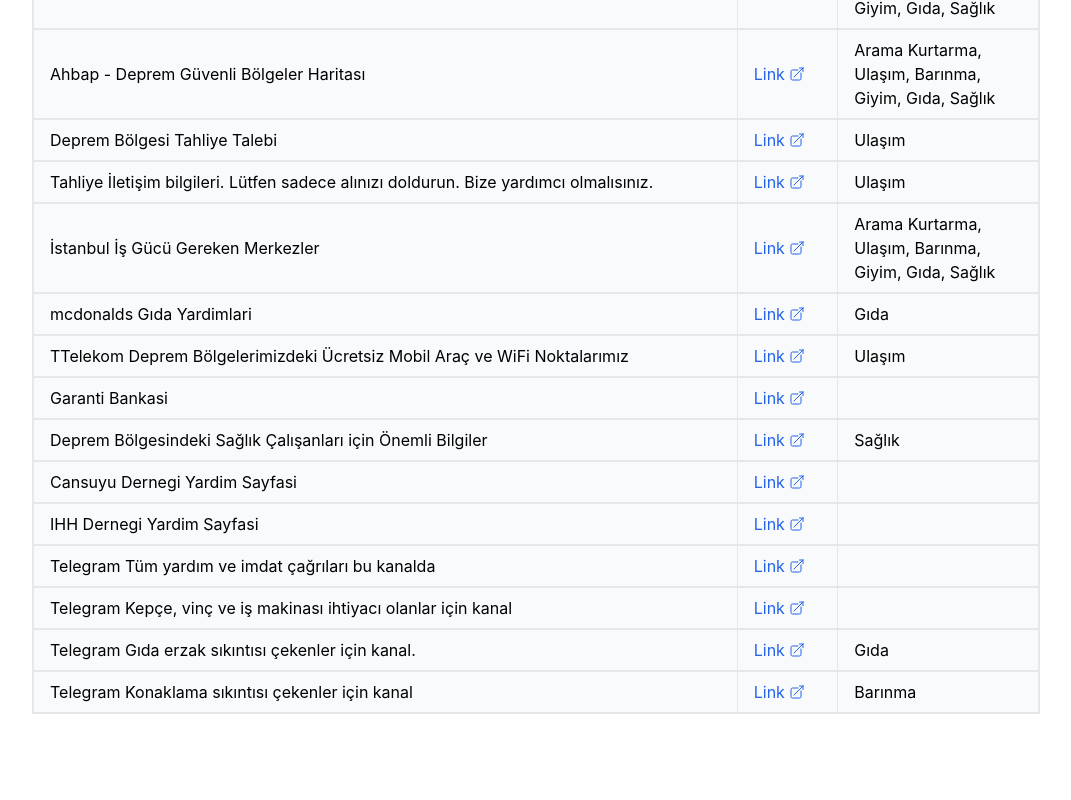
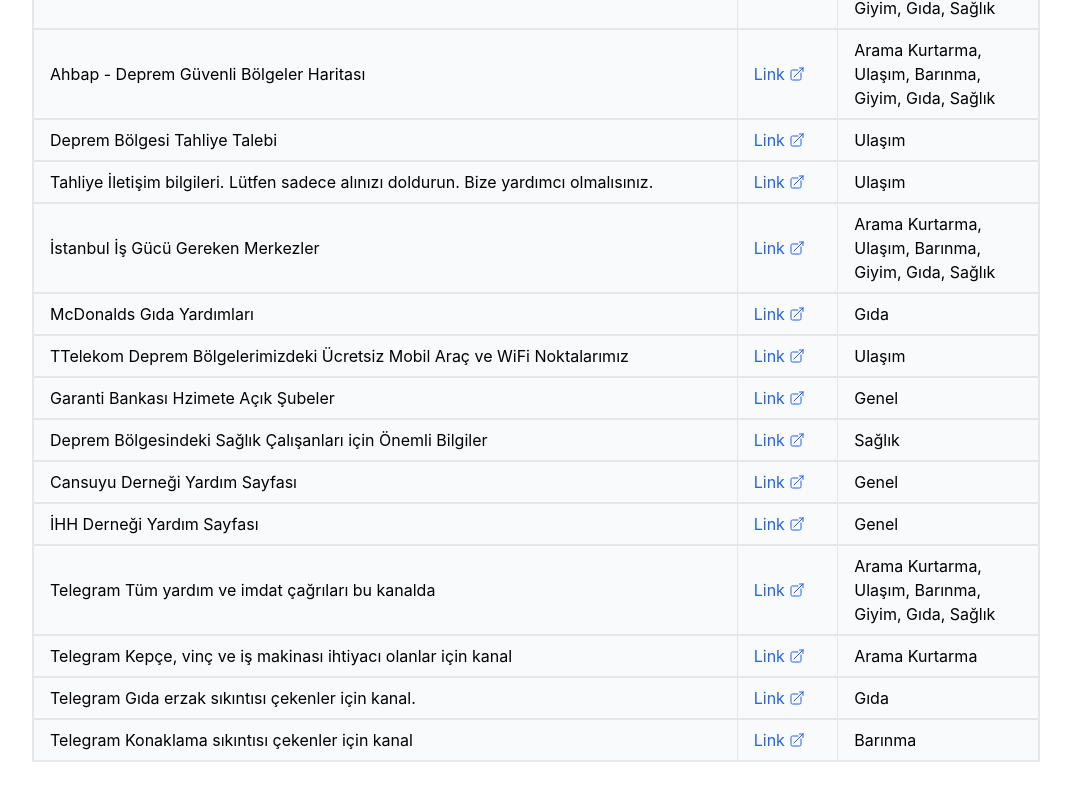
Before and after one commit to alparslandeniz/tumyardimlar, a React (Create React App) app: page / in a window 1280 px wide. Shown: the part 2400-3200 px from the top of the page, without its empty margins (104-1175 px from the left). Before the commit the page ends 3154 px from the top, so only its background shows below. Built offline with nearby package versions, Linux system fonts and the light colour scheme.

Commit message:
Add 'genel' category and fix characters on some of the data.

```diff
--- a/src/Components/Constants/Categories.jsx
+++ b/src/Components/Constants/Categories.jsx
@@ -6,4 +6,5 @@
     'Giyim',
     'Sağlık',
     'Ulaşım',
+    'Genel'
 ];
--- a/src/Components/Constants/Data.js
+++ b/src/Components/Constants/Data.js
@@ -180,7 +180,7 @@
     category: "Arama Kurtarma, Ulaşım, Barınma, Giyim, Gıda, Sağlık",
   },
   {
-    description: "mcdonalds Gıda Yardimlari",
+    description: "McDonalds Gıda Yardımları",
     url: "https://www.mcdonalds.com.tr/Dagitim_noktalari.pdf",
     category: "Gıda",
   },
@@ -190,9 +190,9 @@
     category: "Ulaşım",
   },
   {
-    description: "Garanti Bankasi",
+    description: "Garanti Bankası Hzimete Açık Şubeler",
     url: "https://www.garantibbva.com.tr/content/dam/public-website/pdf/duyurular/deprem_bolgesi-subeler.pdf",
-    category: "",
+    category: "Genel",
   },
   {
     description: "Deprem Bölgesindeki Sağlık Çalışanları için Önemli Bilgiler",
@@ -200,24 +200,24 @@
     category: "Sağlık",
   },
   {
-    description: "Cansuyu Dernegi Yardim Sayfasi",
+    description: "Cansuyu Derneği Yardım Sayfası",
     url: "https://cansuyu.org.tr/bagis/",
-    category: "",
+    category: "Genel",
   },
   {
-    description: "IHH Dernegi Yardim Sayfasi",
+    description: "İHH Derneği Yardım Sayfası",
     url: "https://ihh.org.tr/bagis/turkiye-acil-yardim",
-    category: "",
+    category: "Genel",
   },
   {
     description: "Telegram Tüm yardım ve imdat çağrıları bu kanalda",
-    url: "t.me/yardim_istekleri",
-    category: "",
+    url: "https://t.me/yardim_istekleri",
+    category: "Arama Kurtarma, Ulaşım, Barınma, Giyim, Gıda, Sağlık",
   },
   {
     description: "Telegram Kepçe, vinç ve iş makinası ihtiyacı olanlar için kanal",
-    url: "t.me/gonullu_operatorler",
-    category: "",
+    url: "https://t.me/gonullu_operatorler",
+    category: "Arama Kurtarma",
   },
   {
     description: "Telegram Gıda erzak sıkıntısı çekenler için kanal.",
```
